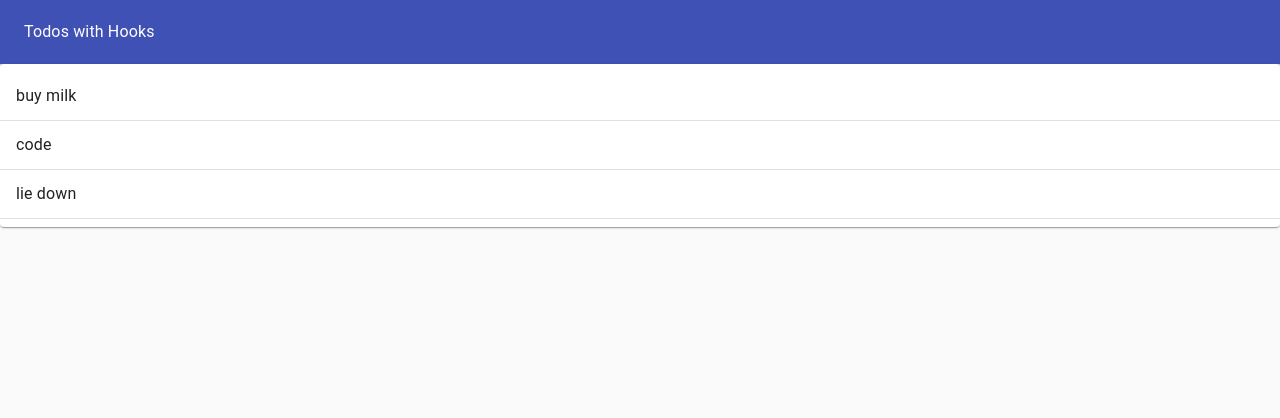
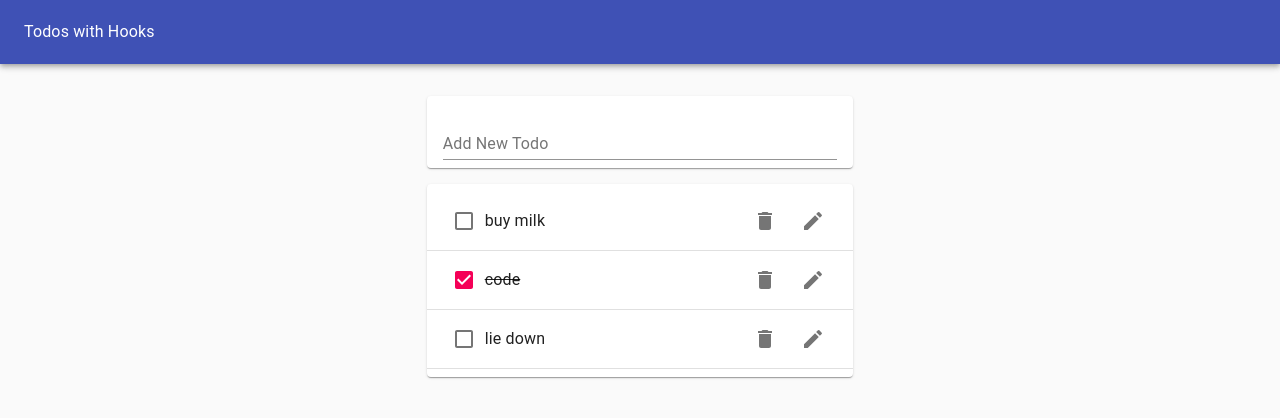
Before and after one commit to altafmquadri/intro-hooks-project, a React (Create React App) app: page / in a window 1280 px wide. Shown: the top 418 px of the page. Built offline with nearby package versions, Linux system fonts and the light colour scheme.

Commit message:
add Todo component

```diff
--- /dev/null
+++ b/src/Todo.js
@@ -0,0 +1,28 @@
+import React from 'react';
+import ListItem from '@material-ui/core/ListItem'
+import ListItemText from '@material-ui/core/ListItemText'
+import Checkbox from '@material-ui/core/Checkbox'
+import IconButton from '@material-ui/core/IconButton'
+import DeleteIcon from '@material-ui/icons/Delete'
+import EditIcon from '@material-ui/icons/Edit'
+import ListItemSecondaryAction from '@material-ui/core/ListItemSecondaryAction'
+
+
+const Todo = ({ task, completed }) => {
+    return (
+        <ListItem>
+            <Checkbox tabIndex={-1} checked={completed} />
+            <ListItemText style={{ textDecoration: completed ? 'line-through' : 'none' }}>{task}</ListItemText>
+            <ListItemSecondaryAction>
+                <IconButton aria-label='Delete'>
+                    <DeleteIcon />
+                </IconButton>
+                <IconButton aria-label='Edit'>
+                    <EditIcon />
+                </IconButton>
+            </ListItemSecondaryAction>
+        </ListItem >
+    );
+}
+
+export default Todo;
--- a/src/TodoApp.js
+++ b/src/TodoApp.js
@@ -1,5 +1,6 @@
 import React, { useState } from 'react';
 import TodoList from './TodoList'
+import TodoForm from './TodoForm'
 import Typography from '@material-ui/core/Typography'
 import Paper from '@material-ui/core/Paper'
 import AppBar from '@material-ui/core/AppBar'
@@ -14,6 +15,9 @@
         { id: 3, task: 'lie down', completed: false }
     ]
     const [todos, setTodos] = useState(initialTodos)
+    const addTodo = newTodoText => {
+        setTodos([...todos, { id: 4, task: newTodoText, completed: false }])
+    }
     return (
         <Paper style={{
             padding: 0,
@@ -27,7 +31,12 @@
                     <Typography color='inherit'> Todos with Hooks</Typography>
                 </Toolbar>
             </AppBar>
-            <TodoList todos={todos} />
+            <Grid container justify='center' style={{ marginTop: '1rem' }}>
+                <Grid item xs={11} md={8} lg={4}>
+                    <TodoForm addTodo={addTodo} />
+                    <TodoList todos={todos} />
+                </Grid>
+            </Grid>
         </Paper>
     )
 }
--- /dev/null
+++ b/src/TodoForm.js
@@ -0,0 +1,26 @@
+import React from 'react';
+import Paper from '@material-ui/core/Paper'
+import TextField from '@material-ui/core/TextField'
+import useInputState from './hooks/useInputState'
+
+const TodoForm = ({ addTodo }) => {
+    const [value, handleChange, reset] = useInputState('')
+    return (
+        <Paper style={{ margin: '1rem 0', padding: '0 1rem' }}>
+            <form onSubmit={e => {
+                e.preventDefault()
+                addTodo(value)
+                reset()
+            }}>
+                <TextField
+                    value={value}
+                    onChange={handleChange}
+                    margin='normal'
+                    fullWidth
+                    label='Add New Todo' />
+            </form>
+        </Paper>
+    );
+}
+
+export default TodoForm;
--- a/src/TodoList.js
+++ b/src/TodoList.js
@@ -2,8 +2,8 @@
 import Paper from '@material-ui/core/Paper'
 import Divider from '@material-ui/core/Divider'
 import List from '@material-ui/core/List'
-import ListItem from '@material-ui/core/ListItem'
-import ListItemText from '@material-ui/core/ListItemText'
+
+import Todo from './Todo'
 
 const TodoList = props => {
     return (
@@ -11,11 +11,7 @@
             <List>
                 {props.todos.map(t =>
                     <>
-                        <ListItem>
-                            <ListItemText>
-                                {t.task}
-                            </ListItemText>
-                        </ListItem>
+                        <Todo {...t} key={t.id} />
                         <Divider />
                     </>
                 )}
--- /dev/null
+++ b/src/hooks/useInputState.js
@@ -0,0 +1,12 @@
+import { useState } from 'react';
+
+export default initialVal => {
+    const [value, setValue] = useState(initialVal)
+    const handleChange = e => {
+        setValue(e.target.value)
+    }
+    const reset = () => {
+        setValue('')
+    }
+    return [value, handleChange, reset]
+}
```
